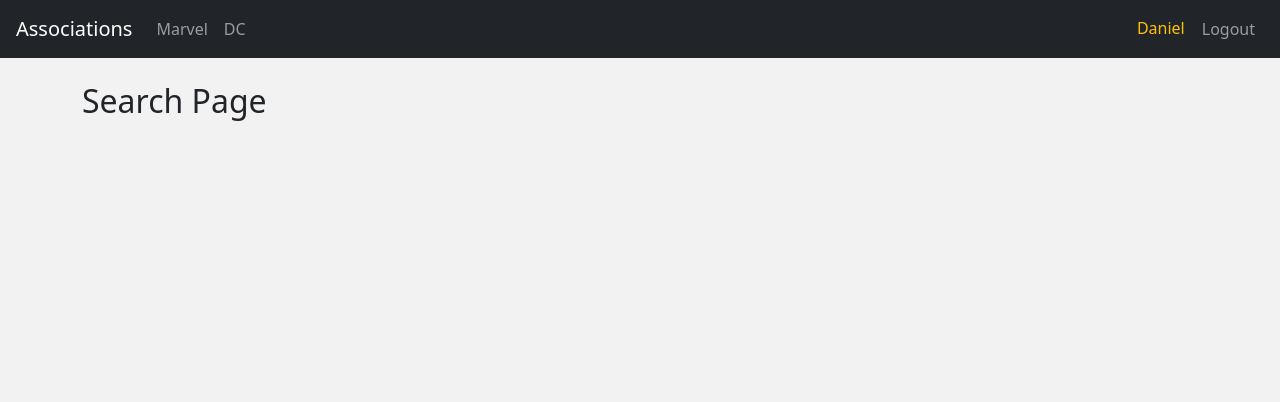
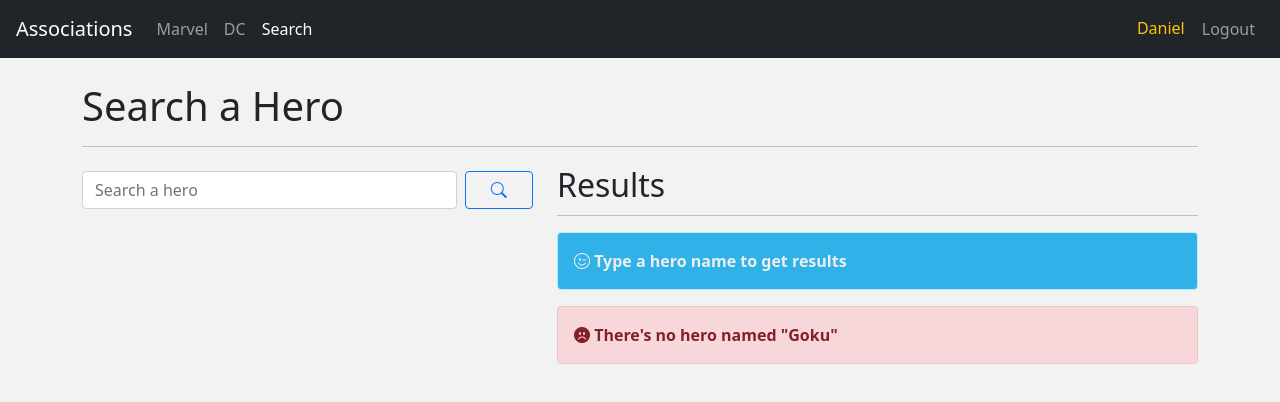
Before and after one commit to qbixmex/07-heroes-spa, a React (Vite) app: page /search in a window 1280 px wide. Shown: the top 402 px of the page. Built offline with nearby package versions, Linux system fonts and the light colour scheme.

Commit message:
12 - Search Page UI Design

```diff
--- a/index.html
+++ b/index.html
@@ -6,6 +6,7 @@
     <meta name="viewport" content="width=device-width, initial-scale=1.0" />
     <title>Heroes App</title>
     <link href="https://cdn.jsdelivr.net/npm/bootstrap@5.1.3/dist/css/bootstrap.min.css" rel="stylesheet" integrity="sha384-1BmE4kWBq78iYhFldvKuhfTAU6auU8tT94WrHftjDbrCEXSU1oBoqyl2QvZ6jIW3" crossorigin="anonymous">
+    <link rel="stylesheet" href="https://cdn.jsdelivr.net/npm/bootstrap-icons@1.8.3/font/bootstrap-icons.css">
     <link rel="stylesheet" href="https://cdnjs.cloudflare.com/ajax/libs/animate.css/4.1.1/animate.min.css" />
   </head>
   <body>
--- a/package.json
+++ b/package.json
@@ -1,7 +1,7 @@
 {
   "name": "heroes-spa",
   "private": true,
-  "version": "0.11.0",
+  "version": "0.12.0",
   "scripts": {
     "dev": "vite",
     "build": "vite build",
--- a/src/heroes/pages/SearchPage.jsx
+++ b/src/heroes/pages/SearchPage.jsx
@@ -1,5 +1,45 @@
 export const SearchPage = () => {
   return (
-    <h2>Search Page</h2>
+    <>
+      <h1>Search a Hero</h1>
+      <hr />
+      <div className="row mt-4">
+        <div className="col-12 col-lg-5">
+          <form>
+            <div className="row g-2 align-items-center mb-4 mb-lg-0">
+              <div className="col-12 col-md-10">
+                <input
+                  id="search-text"
+                  name="searchText"
+                  className="form-control"
+                  type="text"
+                  autoComplete="off"
+                  placeholder="Search a hero"
+                />
+              </div>
+              <div className="col-12 col-md-2">
+                <div className="d-grid">
+                  <button type="submit" className="btn btn-outline-primary">
+                    <i class="bi bi-search"></i>
+                  </button>
+                </div>
+              </div>
+            </div>
+          </form>
+        </div>
+        <div className="col-12 col-lg-7">
+          <h2 style={{ lineHeight: '28px', marginBottom: '0' }}>Results</h2>
+          <hr />
+
+          <div className="alert alert-info fw-bold">
+            <i class="bi bi-emoji-wink"></i> Type a hero name to get results
+          </div>
+
+          <div className="alert alert-danger fw-bold">
+            <i class="bi bi-emoji-frown-fill"></i> There's no hero named "Goku"
+          </div>
+        </div>
+      </div>
+    </>
   );
 };
--- a/src/styles.css
+++ b/src/styles.css
@@ -1,5 +1,6 @@
 :root {
   --blue: #0d6efd;
+  --navy: hsl(198, 80%, 55%);
   --indigo: #6610f2;
   --purple: #6f42c1;
   --pink: #d63384;
@@ -50,3 +51,9 @@ body {
 .bg-gray-dark { background-color: var(--gray-dark); }
 
 .center { text-align: center; }
+
+/* Overrides */
+.alert-info {
+  background-color: var(--navy);
+  color: #eee;
+}
--- a/src/ui/components/Navbar.jsx
+++ b/src/ui/components/Navbar.jsx
@@ -19,18 +19,19 @@ export const Navbar = () => {
         <div className="navbar-nav">
 
           <NavLink
-            className={ ({ isActive }) => `nav-item nav-link${isActive ? ' active' : '' }` }
+            className={({ isActive }) => `nav-item nav-link${isActive ? ' active' : ''}`}
             to="/marvel"
-          >
-            Marvel
-          </NavLink>
+          >Marvel</NavLink>
 
           <NavLink
-            className={ ({ isActive }) => `nav-item nav-link${isActive ? ' active' : '' }` }
+            className={({ isActive }) => `nav-item nav-link${isActive ? ' active' : ''}`}
             to="/dc"
-          >
-            DC
-          </NavLink>
+          >DC</NavLink>
+
+          <NavLink
+            className={({ isActive }) => `nav-item nav-link${isActive ? ' active' : ''}`}
+            to="/search"
+          >Search</NavLink>
         </div>
       </div>
 
```
